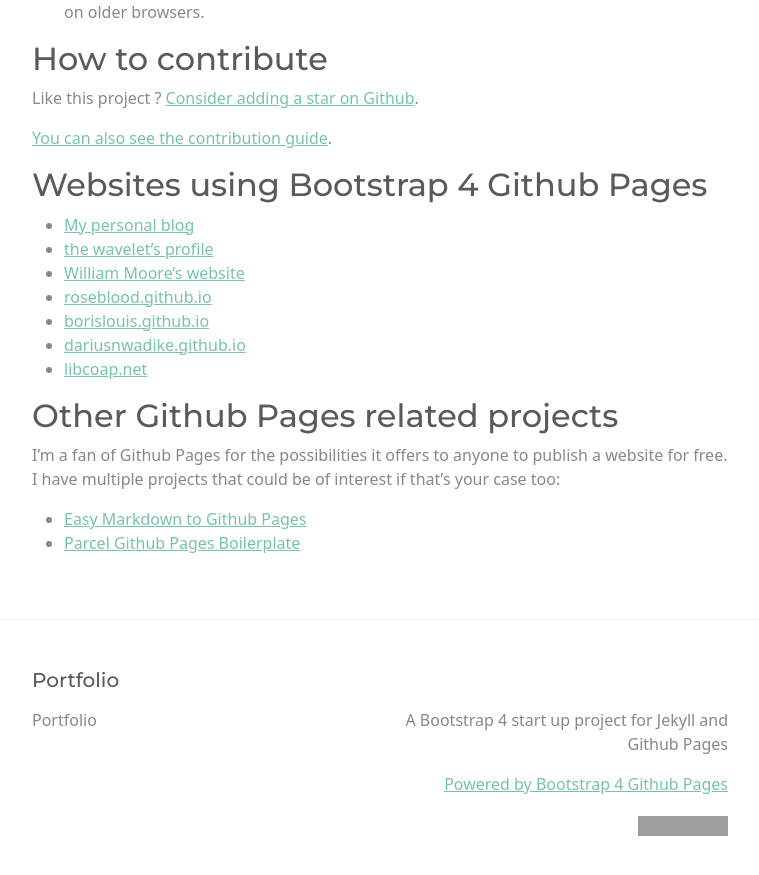
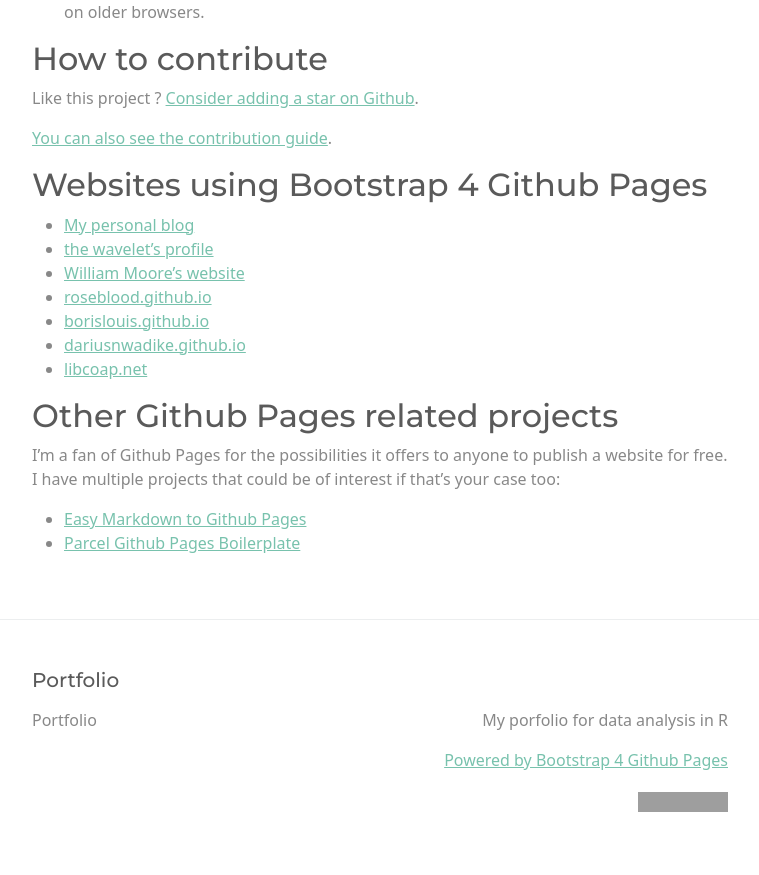
Before and after one commit to bygentry/bygentry.github.io, a Jekyll site: the page built from index.md, in a window 1280 px wide and 900 px high, scrolled down 2544 px. Shown: the top 875 px of the window, without its empty margins (260-1019 px from the left). Built offline with Jekyll 4.4.1, drawn with Linux system fonts in a browser that asks for light colours; grey boxes are pictures that could not be loaded.

Commit message:
Update _config.yml

```diff
--- a/_config.yml
+++ b/_config.yml
@@ -16,11 +16,11 @@
 title: Portfolio
 email: ""
 description: >- # this means to ignore newlines until "baseurl:"
-  A Bootstrap 4 start up project for Jekyll and Github Pages
+ My porfolio for data analysis in R
 #baseurl: "" # the subpath of your site, e.g. /blog
 #url: "" # the base hostname & protocol for your site, e.g. http://example.com
 #twitter_username: jekyllrb
-#github_username:  jekyll
+github_username:  bygentry
 
 repository: "bygentry/bygentry.github.io"
 
```
